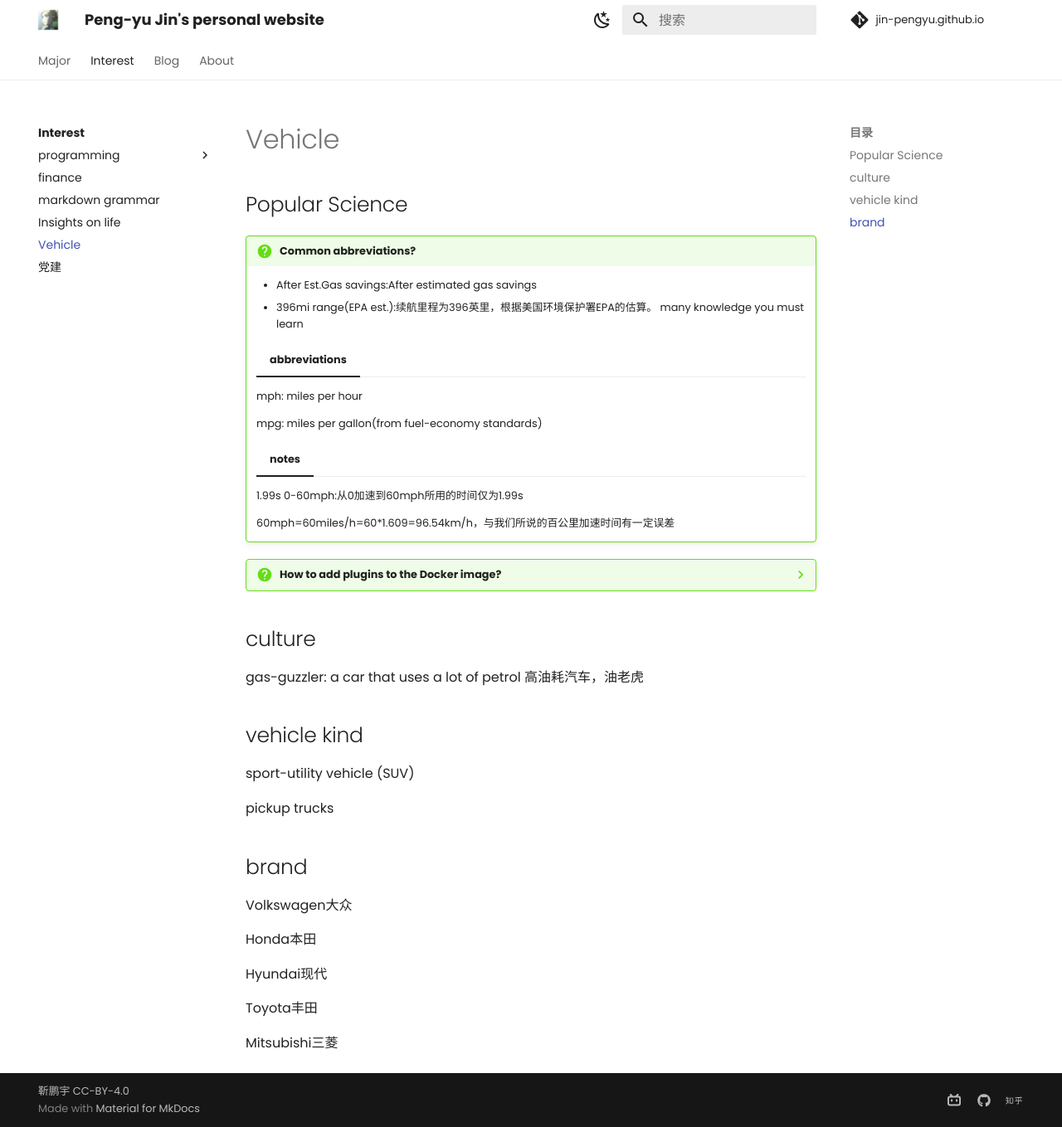
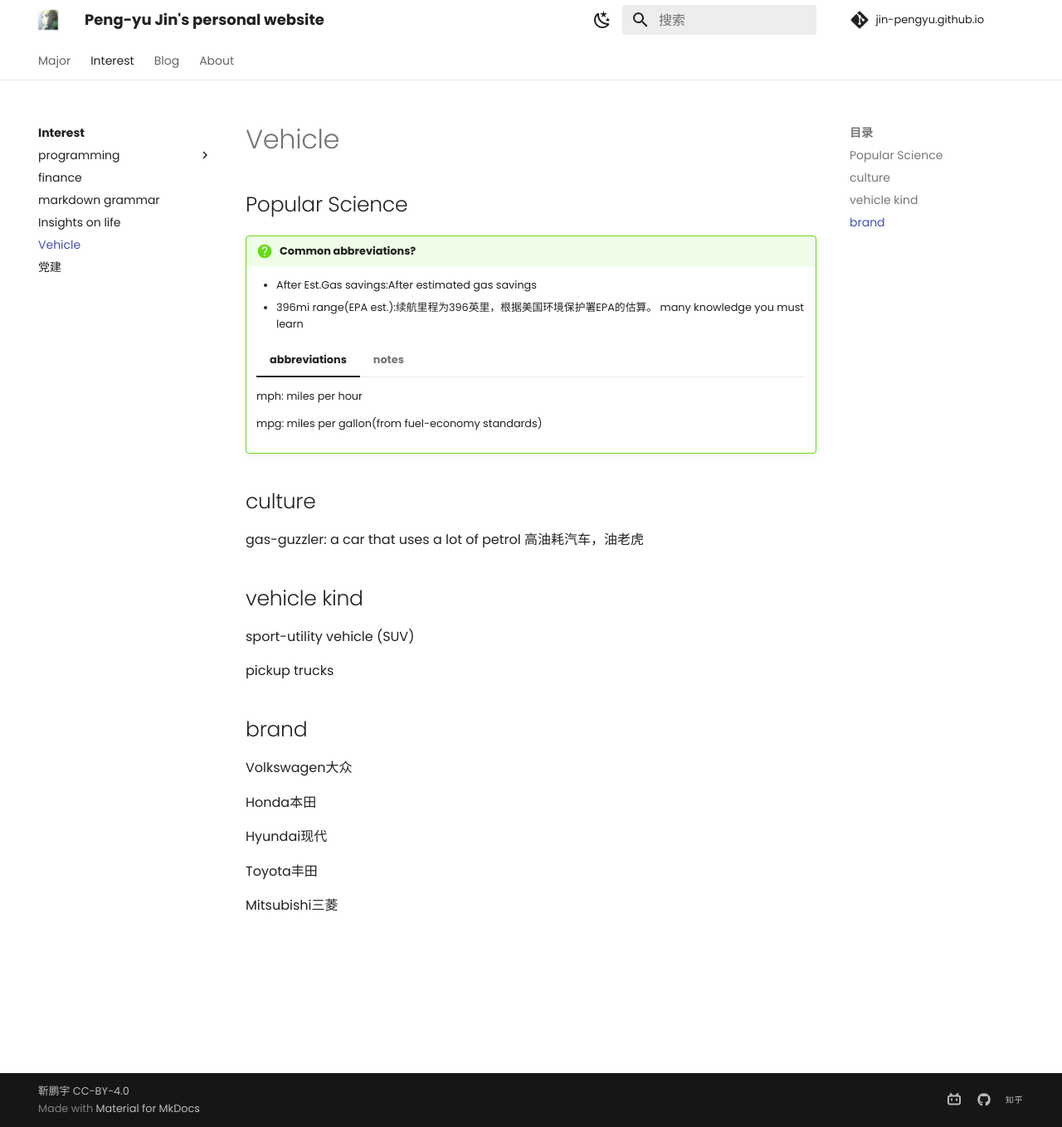
Before and after one commit to Pengyu-Jin/Pengyu-Jin.github.io, an MkDocs documentation site: the page built from docs/interest/Vehicle/Vehicle_infor.md, in a window 1280 px wide and 1359 px high. Shown: the whole window at 83% size. Built offline with MkDocs 1.6.1 and Material for MkDocs 9.7.7, drawn with Linux system fonts in a browser that asks for light colours; comment, search, counter and statistics services are not loaded; some of the changed lines change nothing that is shown.

Commit message:
vehicle +

````diff
--- a/docs/interest/Vehicle/Vehicle_infor.md
+++ b/docs/interest/Vehicle/Vehicle_infor.md
@@ -7,44 +7,15 @@
 
     === "abbreviations"
 
-    mph: miles per hour
+        mph: miles per hour
 
-    mpg: miles per gallon(from fuel-economy standards)
+        mpg: miles per gallon(from fuel-economy standards)
 
     === "notes"
 
-    1.99s  0-60mph:从0加速到60mph所用的时间仅为1.99s
+        1.99s  0-60mph:从0加速到60mph所用的时间仅为1.99s
 
-    60mph=60miles/h=60*1.609=96.54km/h，与我们所说的百公里加速时间有一定误差
-
-??? question "How to add plugins to the Docker image?"
-
-    Material for MkDocs only bundles selected plugins in order to keep the size
-    of the official image small. If the plugin you want to use is not included,
-    you can add them easily:
-
-    === "Material for MkDocs"
-
-        Create a `Dockerfile` and extend the official image:
-
-        ``` Dockerfile title="Dockerfile"
-        FROM squidfunk/mkdocs-material
-        RUN pip install mkdocs-macros-plugin
-        RUN pip install mkdocs-glightbox
-        ```
-
-    === "Insiders"
-
-        Clone or fork the Insiders repository, and create a file called
-        `user-requirements.txt` in the root of the repository. Then, add the
-        plugins that should be installed to the file, e.g.:
-
-        ``` txt title="user-requirements.txt"
-        mkdocs-macros-plugin
-        mkdocs-glightbox
-        ```
-
-    Next, build the image with the following command:
+        60mph=60miles/h=60*1.609=96.54km/h，与我们所说的百公里加速时间有一定误差
 
 ## culture
 gas-guzzler:  a car that uses a lot of petrol 高油耗汽车，油老虎
````
